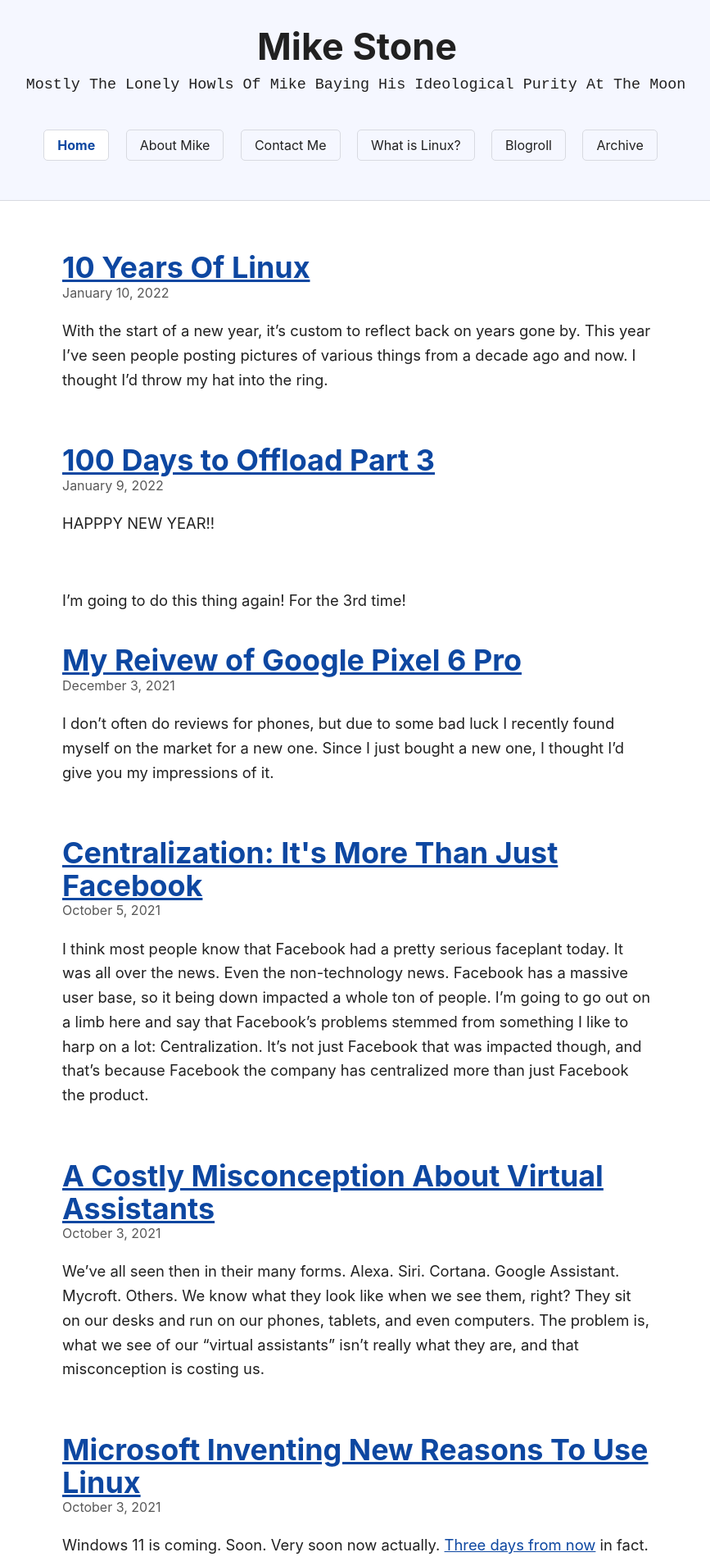
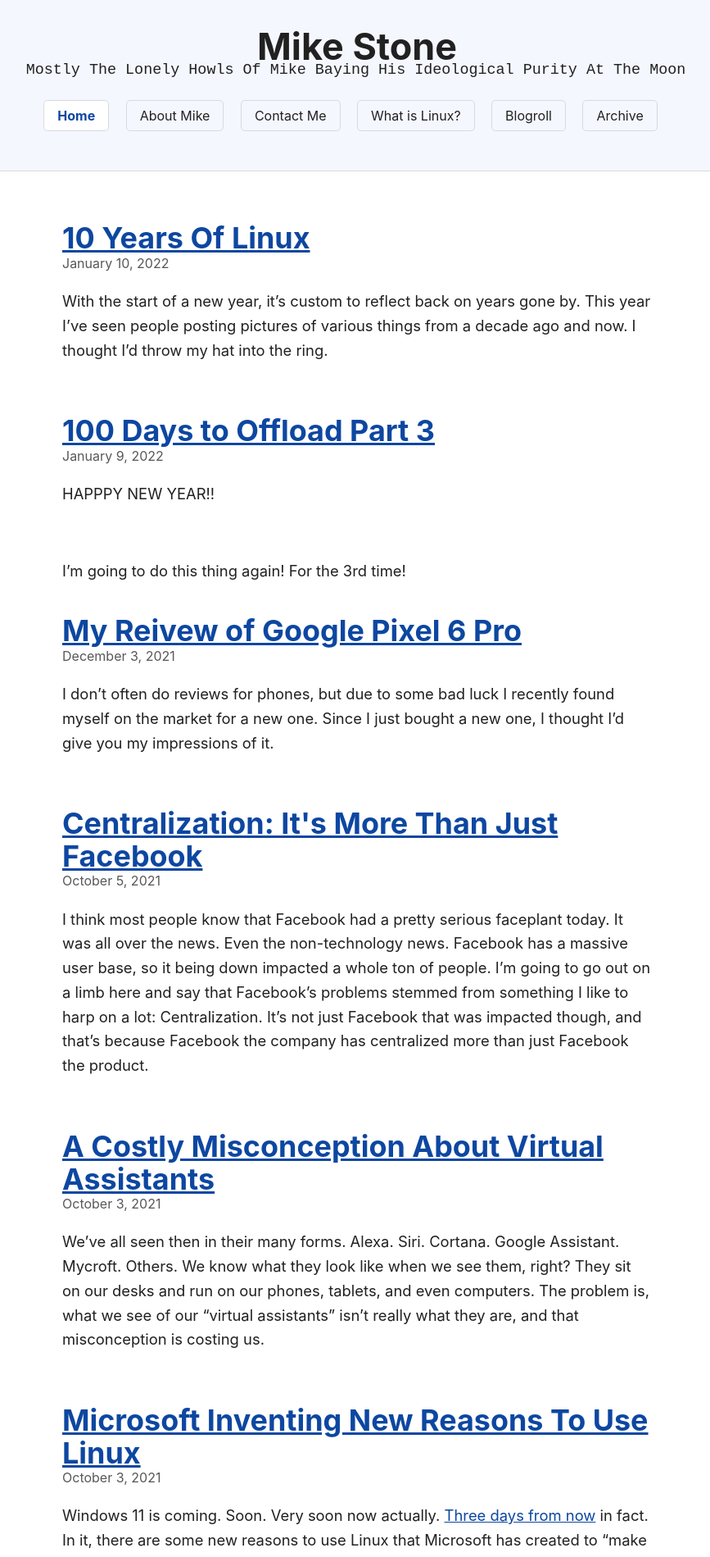
Before and after one commit to lrmikestone/jekyll.blog, a Jekyll site: the page built from index.md, in a window 1280 px wide. Shown: the top 1899 px of the page at 82% size, without its empty margins (204-1071 px from the left). Built offline with Jekyll 4.4.1, drawn with Linux system fonts in a browser that asks for light colours.

Commit message:
Final draft?

```diff
--- a/assets/css/custom.css
+++ b/assets/css/custom.css
@@ -37,7 +37,7 @@
 }
 
 .wrapper {
-  height: 5vh;
+  height: 1vh;
   /*This part is important for centering*/
   display: flex;
   align-items: center;
@@ -46,7 +46,7 @@
 
 .typing-text {
   width: 74ch;
-  animation: typing 2s steps(75), blink .5s step-end infinite alternate;
+  animation: typing 2s steps(74), blink .5s step-end infinite alternate;
   white-space: nowrap;
   overflow: hidden;
   border-right: 3px solid;
```
